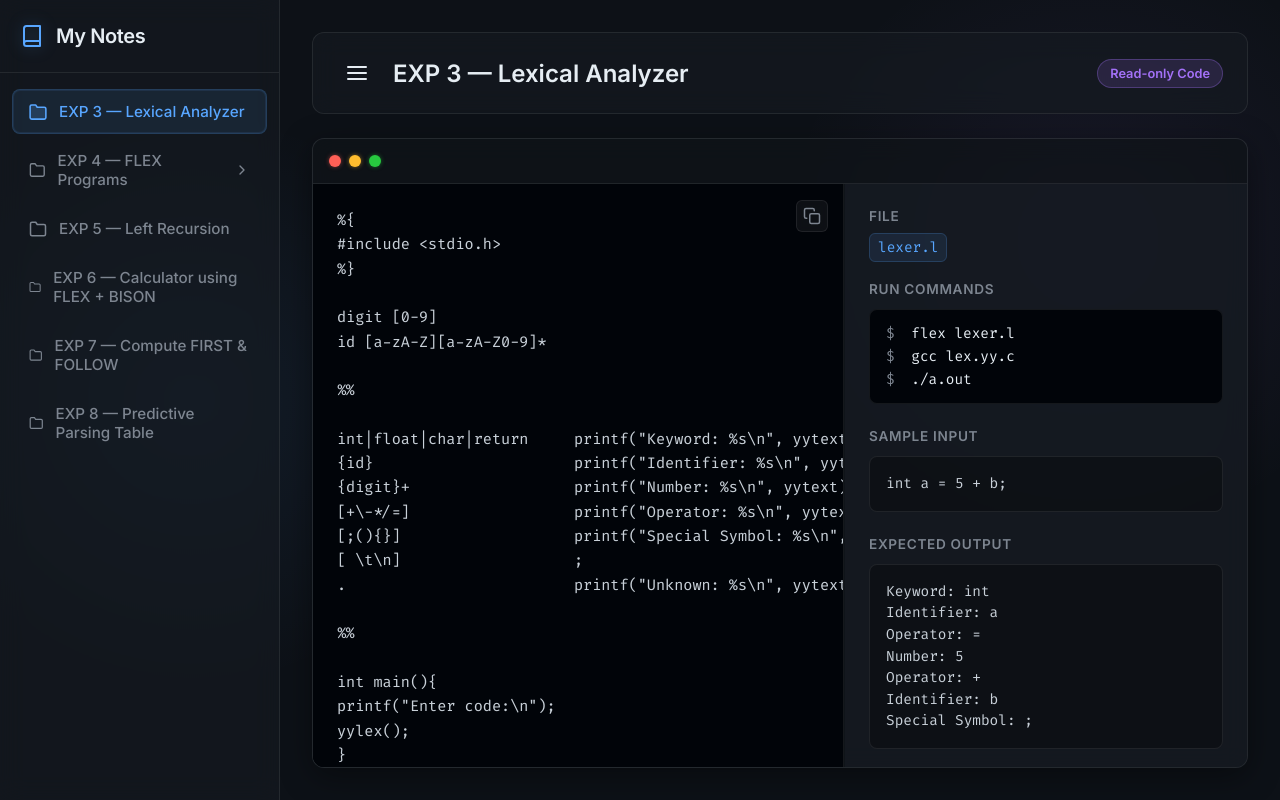
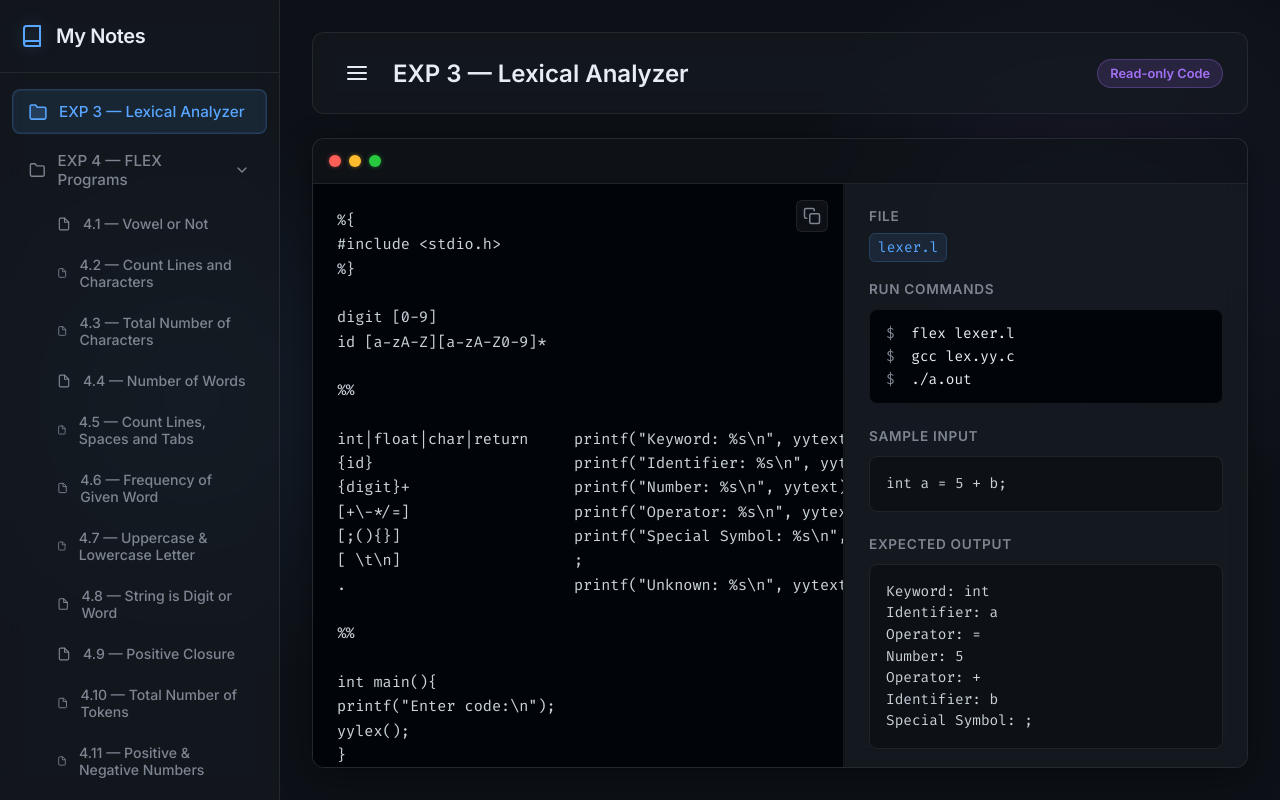
Before and after one commit to KunalBishwal/CD_Test, a React (Vite) app: page / in a window 1280 px wide. Built offline with nearby package versions, Linux system fonts and the light colour scheme.

Commit message:
Fixed Lint Errors

```diff
--- a/src/App.tsx
+++ b/src/App.tsx
@@ -1,7 +1,21 @@
 import { useState } from 'react';
 import './App.css';
 
-const folders = [
+interface Folder {
+  id: string;
+  name: string;
+  code?: string;
+  subfolders?: Folder[];
+  details?: {
+    file: string;
+    commands: string[];
+    input: string;
+    output: string;
+  };
+  options?: Record<string, { file: string; code: string }>;
+}
+
+const folders: Folder[] = [
   {
     id: 'exp3',
     name: 'EXP 3 — Lexical Analyzer',
@@ -43,6 +57,7 @@ Special Symbol: ;`
     }
   },
   {
+    id: 'exp4',
     name: 'EXP 4 — FLEX Programs',
     subfolders: [
       {
@@ -1337,7 +1352,7 @@ M[F,i] = F->i`
 ];
 
 function App() {
-  const [activeFolderId, setActiveFolderId] = useState(folders[0].id);
+  const [activeFolderId, setActiveFolderId] = useState<string>(folders[0].id);
   const [isSidebarOpen, setIsSidebarOpen] = useState(true);
   const [copied, setCopied] = useState(false);
   const [activeLanguage, setActiveLanguage] = useState<'c_cpp' | 'c' | 'flex' | 'bison'>('c_cpp');
@@ -1346,7 +1361,7 @@ function App() {
   const [showMobileDetails, setShowMobileDetails] = useState(false);
 
   // Deep find to support subfolders
-  const findFolder = (fid: string, list: any[]): any => {
+  const findFolder = (fid: string, list: Folder[]): Folder | null => {
     for (const f of list) {
       if (f.id === fid) return f;
       if (f.subfolders) {
@@ -1360,8 +1375,9 @@ function App() {
   const activeFolder = findFolder(activeFolderId, folders);
 
   // Resolve code based on whether the folder has language options or not
-  const codeToRender = activeFolder?.options
-    ? activeFolder.options[activeLanguage as keyof typeof activeFolder.options]?.code || activeFolder.options[Object.keys(activeFolder.options)[0] as keyof typeof activeFolder.options]?.code
+  const folderOptions = activeFolder?.options;
+  const codeToRender = folderOptions
+    ? (folderOptions[activeLanguage] || folderOptions[Object.keys(folderOptions)[0]])?.code
     : activeFolder?.code;
 
   const toggleSidebar = () => {
@@ -1452,9 +1468,9 @@ function App() {
                   )}
                 </button>
 
-                {hasSub && isExpanded && (
+                {hasSub && isExpanded && folder.subfolders && (
                   <div className="subfolder-list">
-                    {folder.subfolders.map((sub: any) => (
+                    {folder.subfolders.map((sub: Folder) => (
                       <button
                         key={sub.id}
                         className={"folder-item subfolder-item " + (activeFolderId === sub.id ? 'active' : '')}
@@ -1504,15 +1520,19 @@ function App() {
 
             {activeFolder?.options && (
               <div className="language-selector">
-                {Object.keys(activeFolder.options).map(key => (
+                {Object.keys(activeFolder.options).map(key => {
+                  const opts = activeFolder.options!;
+                  const isActive = activeLanguage === key || (!opts[activeLanguage] && key === Object.keys(opts)[0]);
+                  return (
                     <button
                       key={key}
-                    className={"lang-btn " + (activeLanguage === key || (!activeFolder.options[activeLanguage as keyof typeof activeFolder.options] && key === Object.keys(activeFolder.options)[0]) ? 'active' : '')}
+                      className={"lang-btn " + (isActive ? 'active' : '')}
                       onClick={() => setActiveLanguage(key as any)}
                     >
                       {key === 'c_cpp' ? 'C++' : key === 'c' ? 'C' : key.toUpperCase()}
                     </button>
-                ))}
+                  );
+                })}
               </div>
             )}
           </div>
```
Lines whose indentation alone changed are shown as unchanged.
